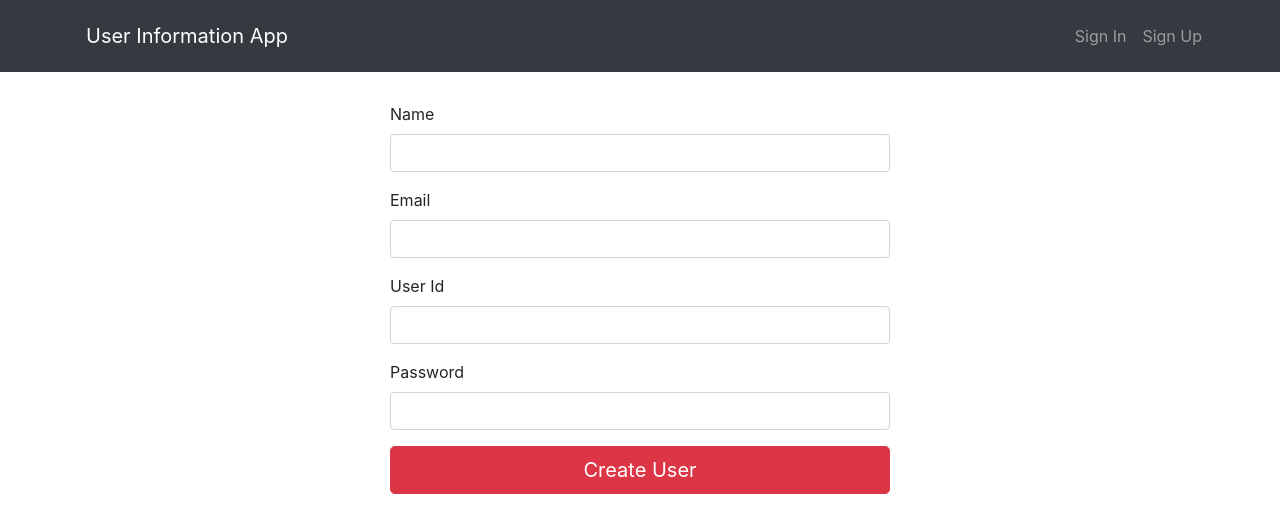
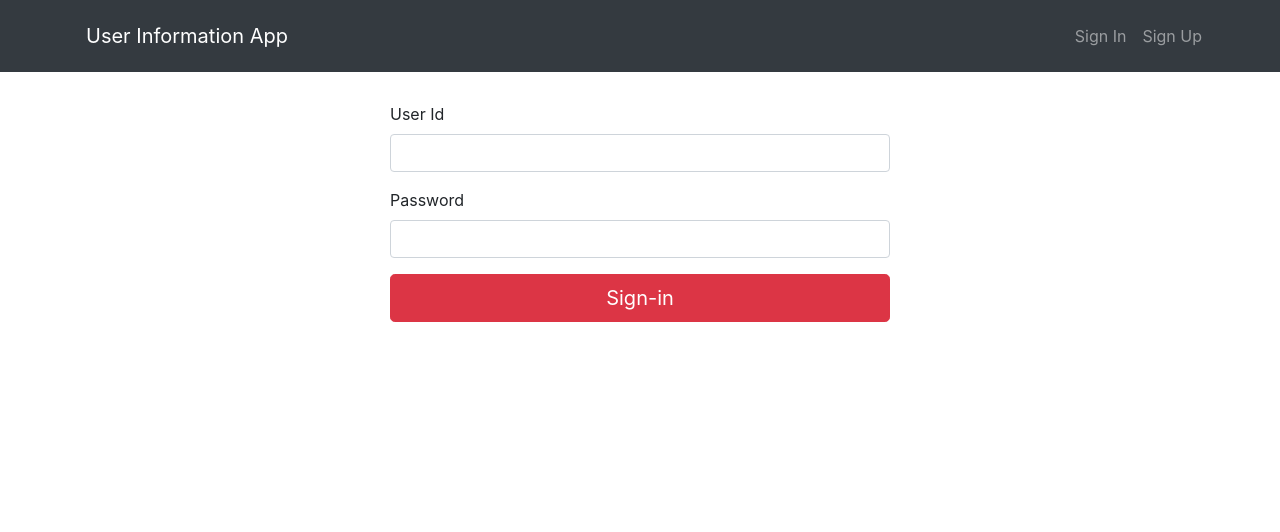
Before and after one commit to Thenmozhirgb/user-info, a React (Create React App) app: page / in a window 1280 px wide. Shown: the top 532 px of the page. Built offline with nearby package versions, Linux system fonts and the light colour scheme.

Commit message:
App.js updated

```diff
--- a/src/App.js
+++ b/src/App.js
@@ -8,7 +8,7 @@
 import "./App.css";
 import { connect } from "react-redux";
 
-import { BrowserRouter as Router, Switch, Route, Link } from "react-router-dom";
+import { BrowserRouter as Router, Switch, Route, Link, useHistory } from "react-router-dom";
 
 import CreateUser from "./components/create-user.component";
 import EditUser from "./components/edit-user.component";
@@ -91,7 +91,7 @@
             <Col md={12}>
               <div className="wrapper">
                 <Switch>
-                  <Route exact path='/' component={CreateUser} />
+                  <Route exact path='/' component={signIn} />
                   <Route path="/create-user" component={CreateUser} />
                   <Route path="/edit-user/:id" component={EditUser} />
                   <Route path="/user-list" component={userList} />
```
